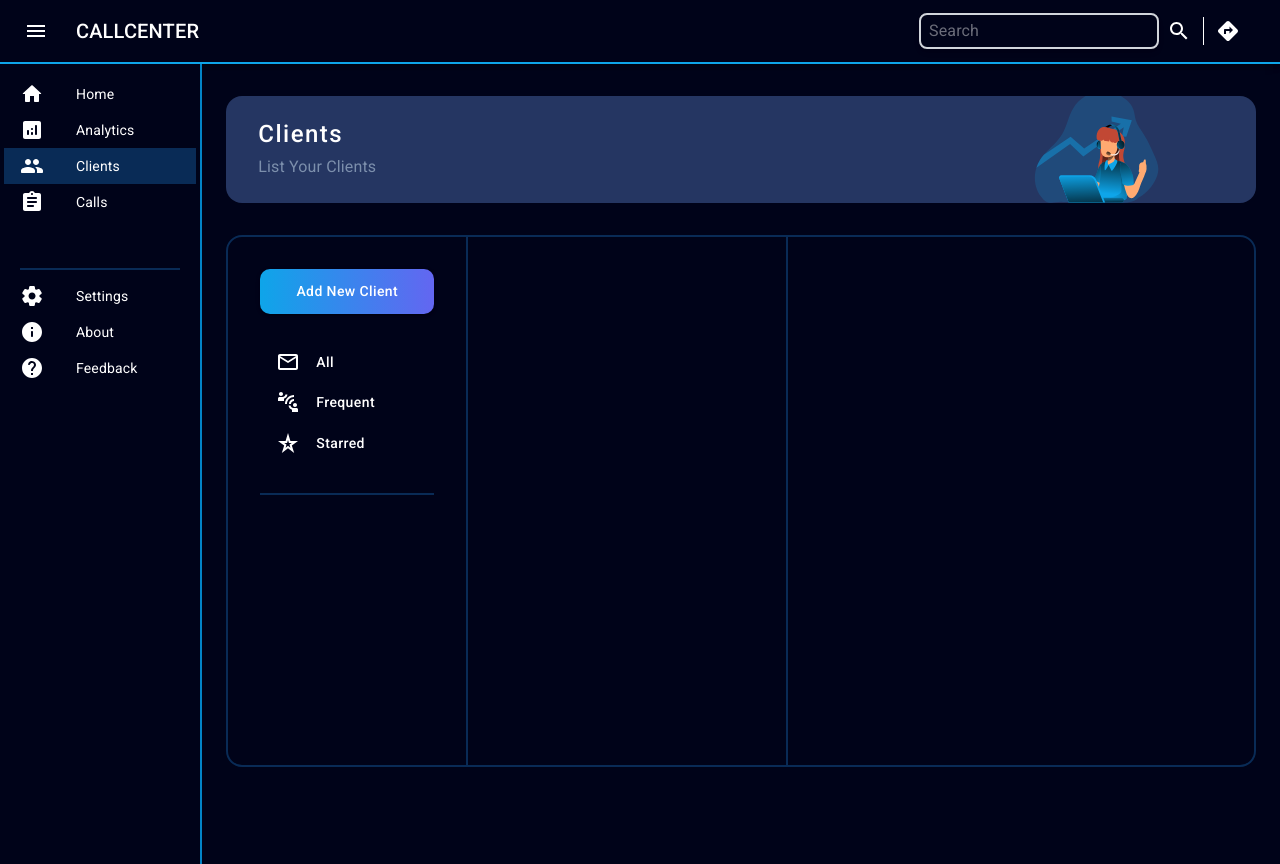
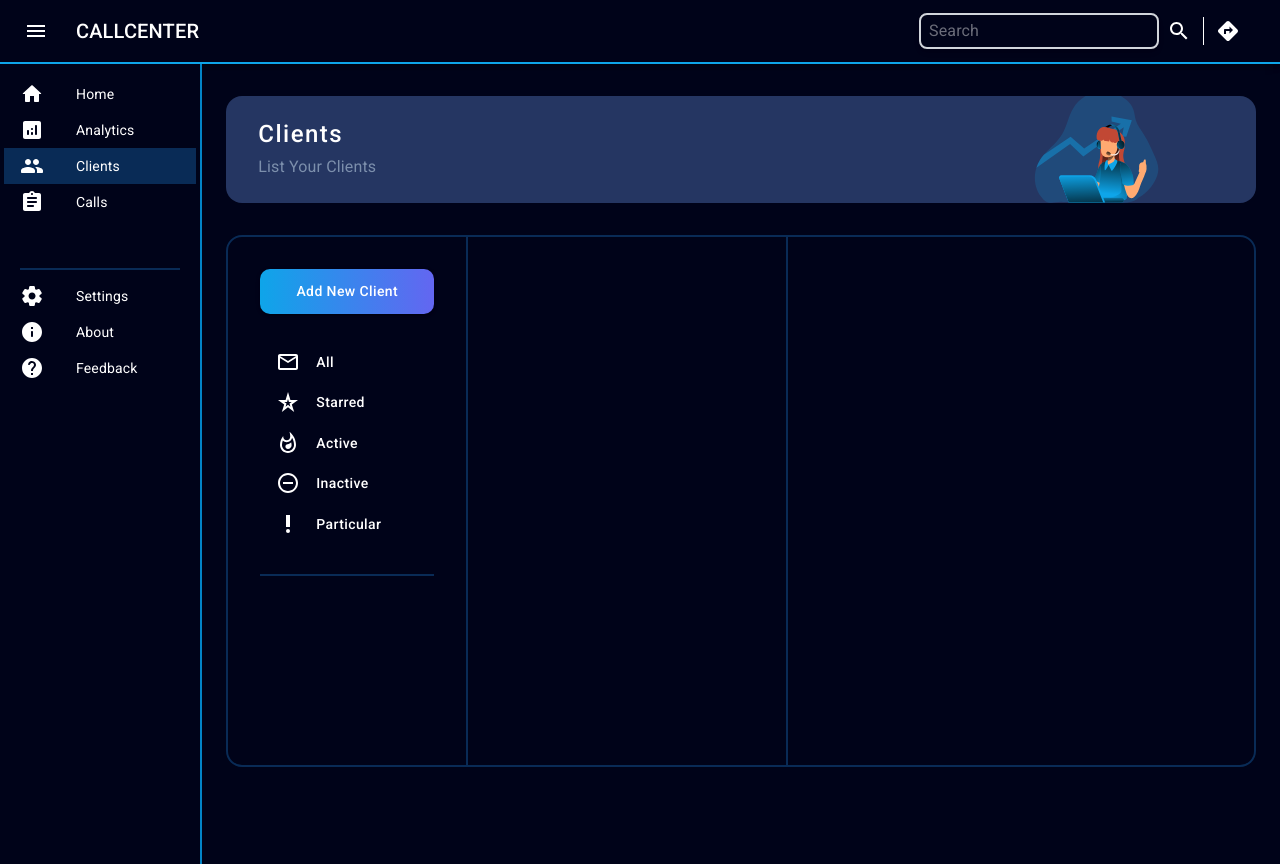
Before and after one commit to kojsok/CallCenter, a React (Vite) app: page /clients in a window 1280 px wide. Built offline with nearby package versions, Linux system fonts and the light colour scheme.

Commit message:
changed filterlist

```diff
--- a/src/Pages/Clients.tsx
+++ b/src/Pages/Clients.tsx
@@ -4,8 +4,10 @@ import PageHeader from "@/components/PageHeader/PageHeader";
 import { Box, Container } from "@mui/material";
 import MailOutlineIcon from '@mui/icons-material/MailOutline';
 import StarBorderPurple500Icon from '@mui/icons-material/StarBorderPurple500';
-import ConnectWithoutContactIcon from '@mui/icons-material/ConnectWithoutContact';
 import ClientCard from "@/components/ClientCard/ClientCard";
+import WhatshotOutlinedIcon from '@mui/icons-material/WhatshotOutlined';
+import DoNotDisturbOnOutlinedIcon from '@mui/icons-material/DoNotDisturbOnOutlined';
+import PriorityHighOutlinedIcon from '@mui/icons-material/PriorityHighOutlined';
 
 export interface FilterItem {
   textContent: string, icon: React.ReactNode, divider: boolean
@@ -13,8 +15,10 @@ export interface FilterItem {
 
 const filterItemsList: FilterItem[] = [
   { textContent: 'All', icon: <MailOutlineIcon />, divider: false },
-  { textContent: 'Frequent', icon: <ConnectWithoutContactIcon />, divider: false },
-  { textContent: 'Starred', icon: <StarBorderPurple500Icon />, divider: true },
+  { textContent: 'Starred', icon: <StarBorderPurple500Icon />, divider: false },
+  { textContent: 'Active', icon: <WhatshotOutlinedIcon />, divider: false },
+  { textContent: 'Inactive', icon: <DoNotDisturbOnOutlinedIcon />, divider: false },
+  { textContent: 'Particular', icon: <PriorityHighOutlinedIcon />, divider: true },
 ]
 
 const Clients = () => {
--- a/src/components/ClientCard/ClientCard.tsx
+++ b/src/components/ClientCard/ClientCard.tsx
@@ -2,7 +2,9 @@ import { Box } from "@mui/material";
 
 const ClientCard = () => {
   return (
-    <Box className="h-full rounded-2xl xs:border-2 xs:border-primary-light lg:border-transparent"></Box>
+    <Box className="h-full rounded-2xl xs:border-2 xs:border-primary-light lg:border-transparent">
+
+    </Box>
   );
 }
 
--- a/src/components/ClientsList/ClientList.tsx
+++ b/src/components/ClientsList/ClientList.tsx
@@ -2,7 +2,9 @@ import { Box } from "@mui/material";
 
 const ClientList = () => {
   return (
-    <Box className="h-full rounded-2xl xs:border-2 xs:border-primary-light lg:border-transparent"></Box>
+    <Box className="h-full rounded-2xl xs:border-2 xs:border-primary-light lg:border-transparent">
+
+    </Box>
   );
 }
 
```
